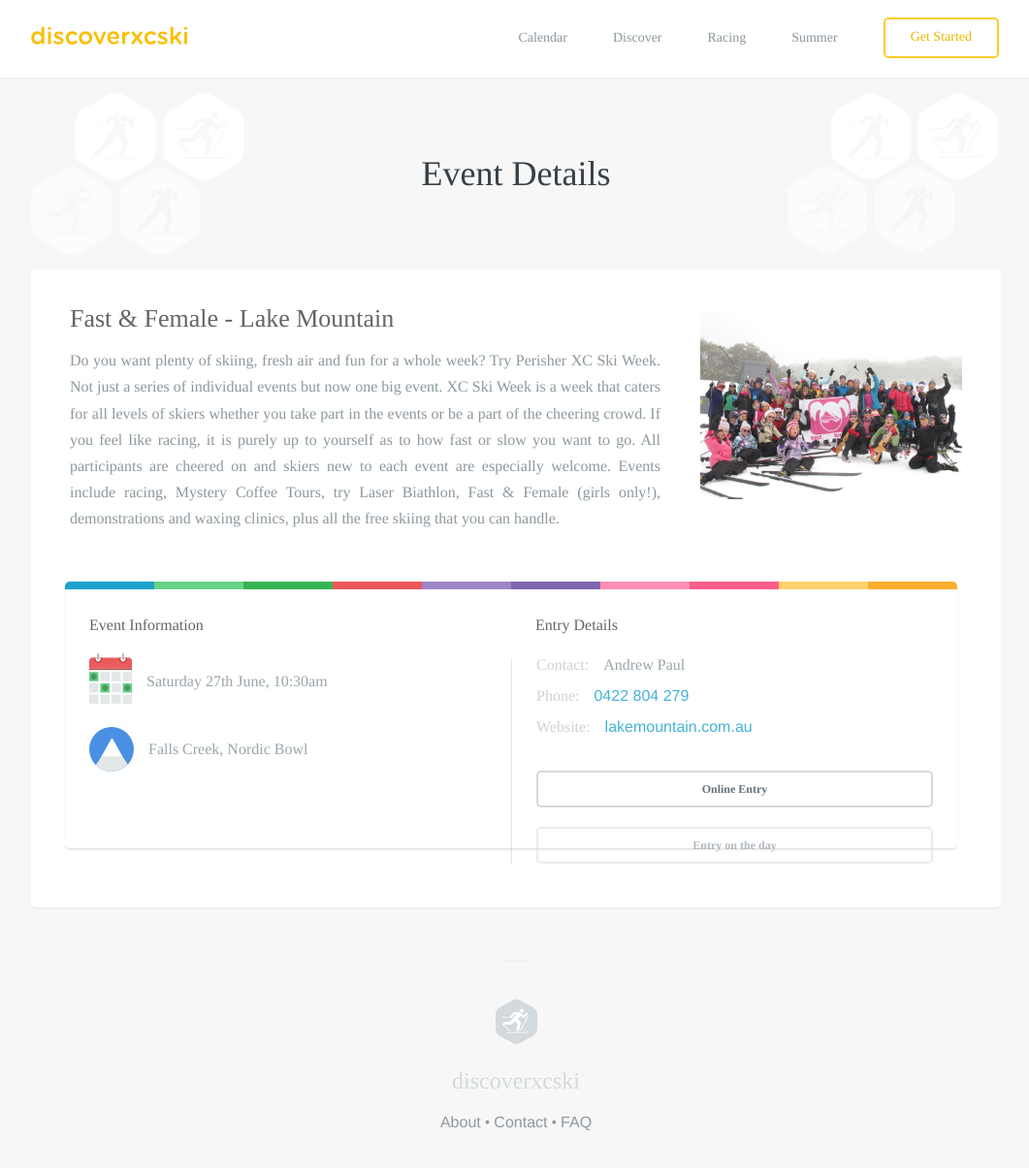
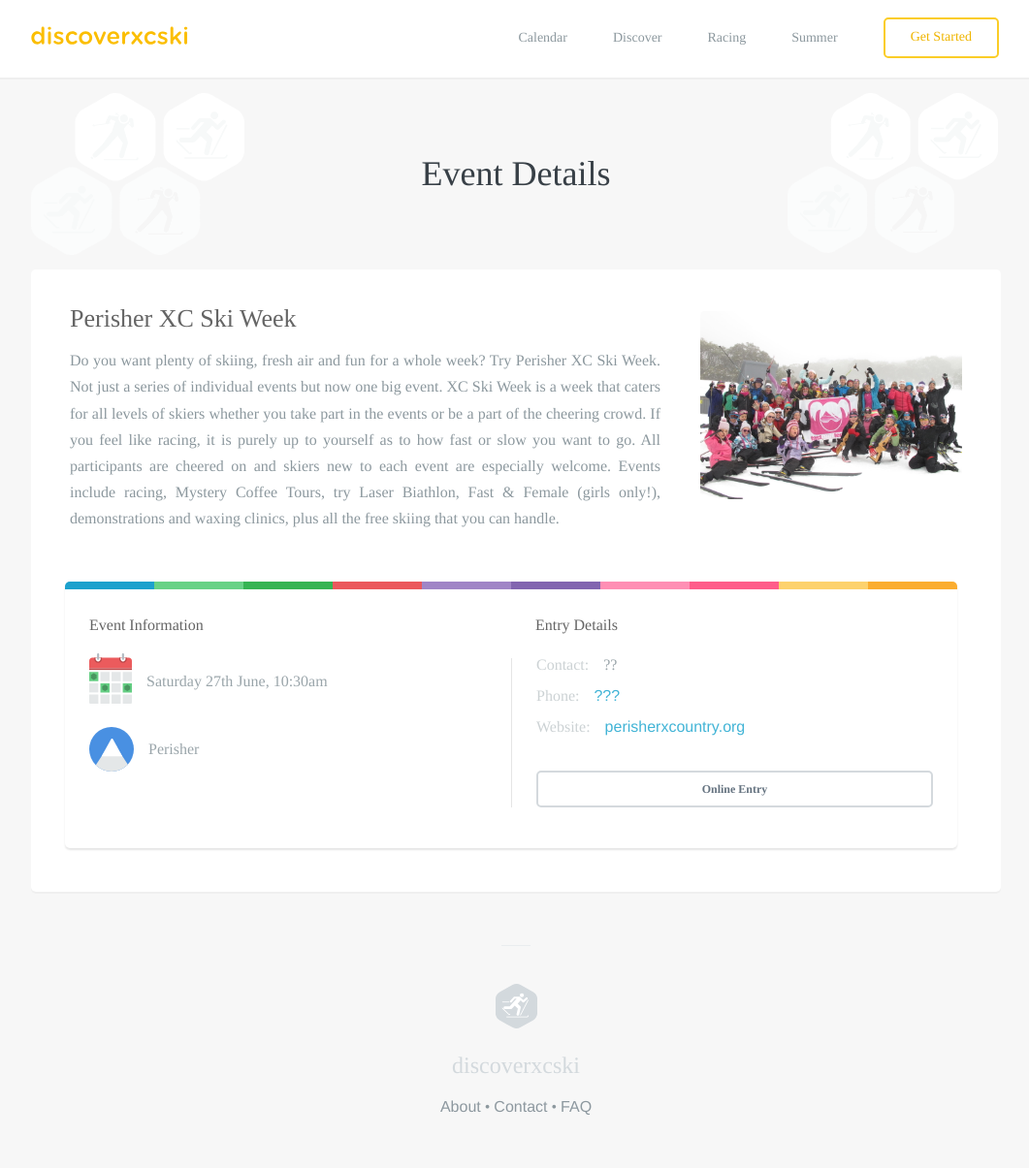
Before and after one commit to robcatto/robcatto.github.io, a Jekyll site: the page built from events/perisher-xc-ski-week/index.html, in a window 1280 px wide and 1217 px high. Shown: the top 1205 px of the window at 97% size, without its empty margins (108-1169 px from the left). Built offline with Jekyll 4.4.1, drawn with Linux system fonts in a browser that asks for light colours; some web fonts are replaced; Markdown is read by kramdown in place of the engine named in the settings.

Commit message:
Update index.html

```diff
--- a/events/perisher-xc-ski-week/index.html
+++ b/events/perisher-xc-ski-week/index.html
@@ -44,7 +44,7 @@ layout: default
                                                 background: none;
                                                 width: 100%;">
 
-                                                <h3 class="event__card--h3">Fast & Female - Lake Mountain</h3>
+                                                <h3 class="event__card--h3">Perisher XC Ski Week</h3>
 
                                                 <p class="event__card--p" style="  max-width: 609px; text-align: justify;">Do you want plenty of skiing, fresh air and fun for a whole week? Try Perisher XC Ski Week. Not just a series of individual events but now one big event. XC Ski Week is a week that caters for all levels of skiers whether you take part in the events or be a part of the cheering crowd. If you feel like racing, it is purely up to yourself as to how fast or slow you want to go. All participants are cheered on and skiers new to each event are especially welcome. Events include racing, Mystery Coffee Tours, try Laser Biathlon, Fast & Female (girls only!), demonstrations and waxing clinics, plus all the free skiing that you can handle.</p>
 
@@ -128,7 +128,7 @@ layout: default
             <path d="M22.2657371,12.9907294 C22.4674174,12.6240381 22.9815807,11.9974806 23.4893621,12 C24.0105476,12.0051187 24.5218746,12.6432537 24.730626,13.0228017 C27.9055237,18.795343 34.2553191,30.3404255 34.2553191,30.3404255 L12.7234043,30.3404255 L22.2657371,12.9907294 Z" id="Triangle-1-Copy" fill="#FFFFFF" sketch:type="MSShapeGroup" mask="url(#mask-2)"></path>
         </g>
     </g>
-</svg></span><span class="event__info" style="  top: -18px; left: 15px; position: relative;">Falls Creek, Nordic Bowl</span></div>
+</svg></span><span class="event__info" style="  top: -18px; left: 15px; position: relative;">Perisher</span></div>
                                 </div>
                                  </div>
                         <div class="column two" style="text-align: left; padding: 0px;">
@@ -136,15 +136,19 @@ layout: default
                                 <span class="event__meta" style="color: #646464; font-weight: 500; line-height: 0;">Entry Details</span>
                                 <br>
                                 <div class="event__split--border">
-                                        <div><span class="event__meta">Contact:</span><span class="event__info">Andrew Paul</span></div>
+                                        <div><span class="event__meta">Contact:</span><span class="event__info">??</span></div>
                                         <br>
-                                        <div><span class="event__meta">Phone:</span><span class="event__info"><a href="tel:+61-422-804-279">0422 804 279</a></span></div>
+                                        <div><span class="event__meta">Phone:</span><span class="event__info"><a href="tel:+61-422-804-279">???</a></span></div>
                                         <br>
-                                        <div><span class="event__meta">Website:</span><span class="event__info"><a href="http://www.lakemountain.com.au">lakemountain.com.au</a></span></div>
+                                        <div><span class="event__meta">Website:</span><span class="event__info"><a href="http://www.perisherxcountry.org/pages.php?X-COUNTRY-SKI-WEEK-CALENDAR-26">perisherxcountry.org</a></span></div>
                                         <br>
+
+
                                         <a class="button small dark" style="  margin-top: 20px;
   margin-bottom: 0px;
-  width: 100%;" href="http://discoverxcski.com/discoverxc/" data-featurette="analytics-click-event" data-event-category="button" data-event-action="" data-event-label="Source: Homepage Alt" id="featurette-35">Online Entry</a>
+  width: 100%;" href="http://www.perisherxcountry.org/pages.php?X-COUNTRY-SKI-WEEK-CALENDAR-26" data-featurette="analytics-click-event" target=“_blank" data-event-category="button" data-event-action="" data-event-label="Source: Homepage Alt" id="featurette-35">Online Entry</a>
+
+  <!-- Hide ON Day buttong
   <div class="disabled__button" style="  margin-top: 20px; opacity: 0.5;
   margin-bottom: 0px;
   width: 100%;
```
Also changed, not shown: other parts of events/perisher-xc-ski-week/index.html (+2 -0 lines).
